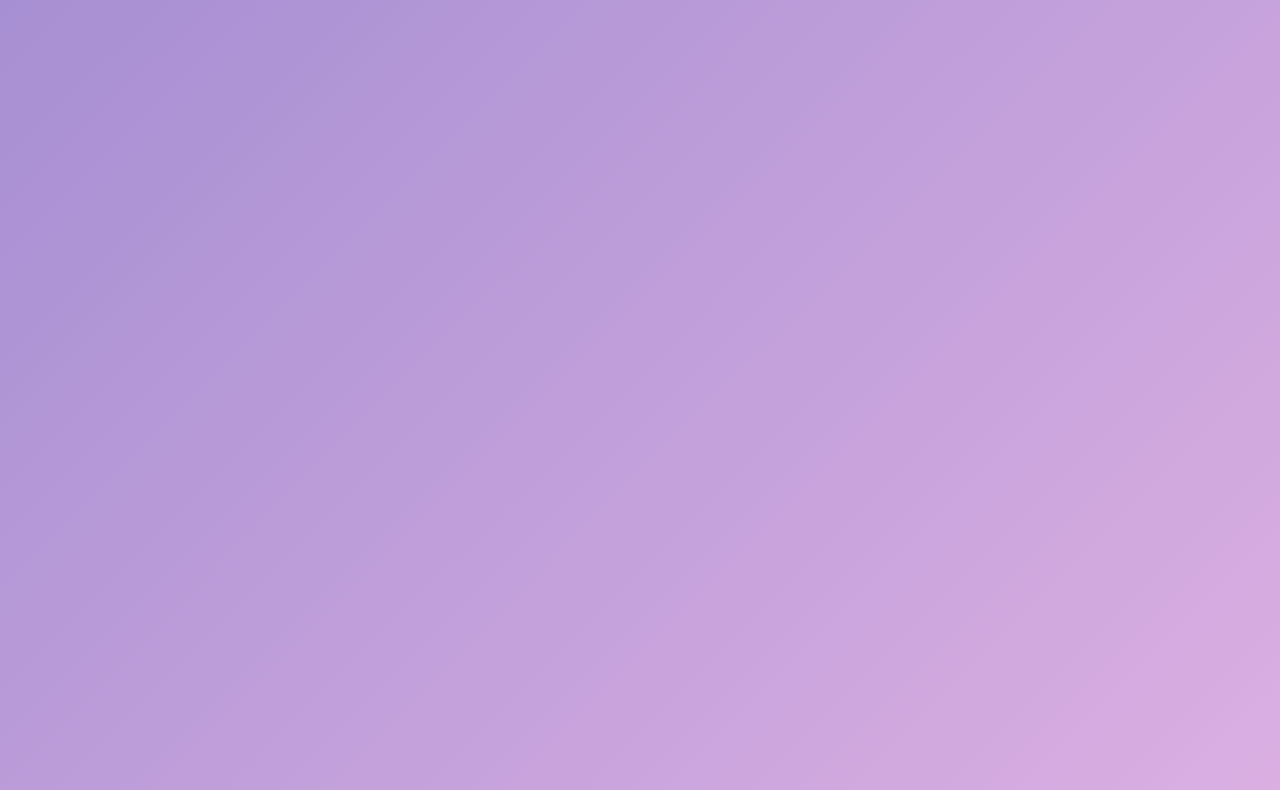
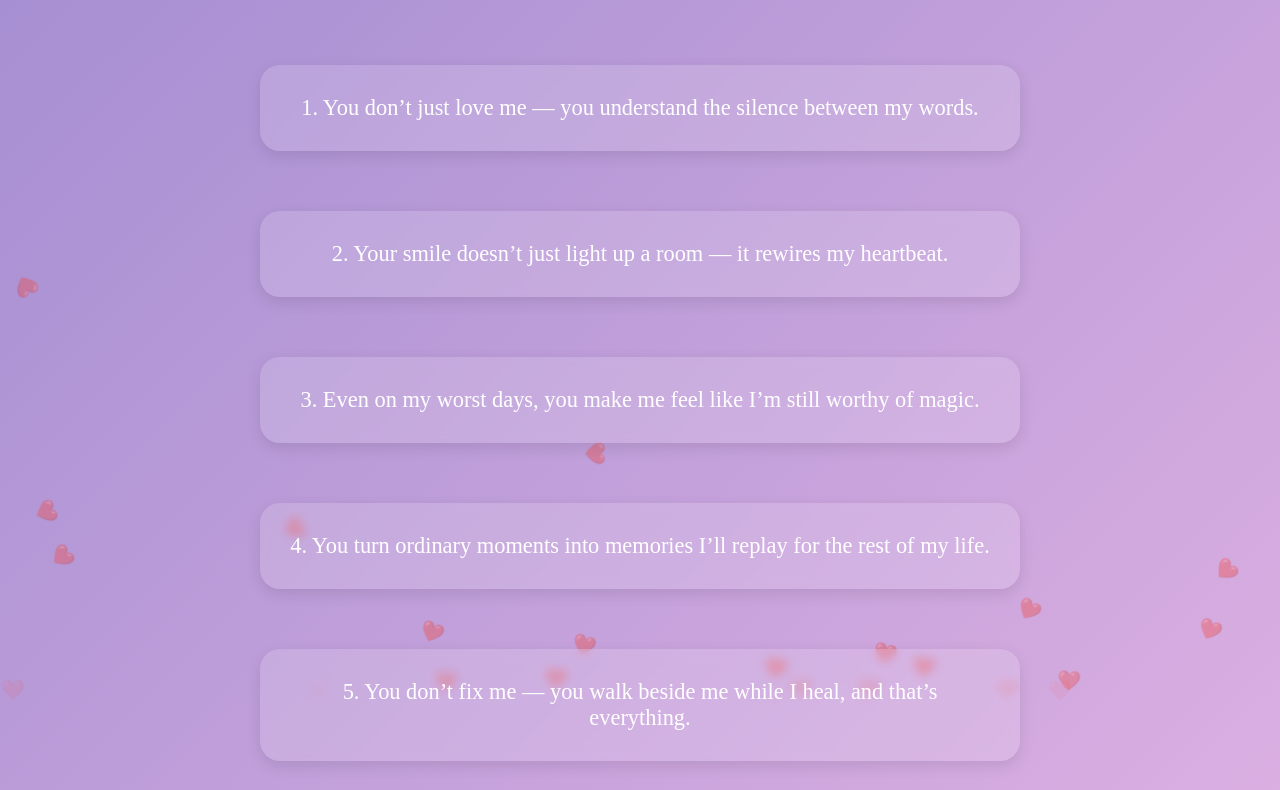
Before and after one commit to moviemania6696-gif/nikhill, a plain HTML site: page love.html in a window 1280 px wide. Shown: the part 199-989 px from the top of the page. Drawn offline with Linux system fonts and the light colour scheme.

Commit message:
Update love.html

```diff
--- a/love.html
+++ b/love.html
@@ -18,15 +18,47 @@
       color: #fff;
       text-align: center;
       overflow-x: hidden;
+      position: relative;
     }
 
     @import url('https://fonts.googleapis.com/css2?family=Playfair+Display:ital,wght@0,700;1,400&family=Dancing+Script:wght@700&display=swap');
+
+    /* Floating Hearts */
+    .heart {
+      position: absolute;
+      color: rgba(255, 255, 255, 0.6);
+      font-size: 1.2rem;
+      user-select: none;
+      z-index: -1;
+      animation: float 10s ease-in-out infinite;
+      opacity: 0;
+      animation-fill-mode: forwards;
+    }
+
+    @keyframes float {
+      0% {
+        transform: translateY(100vh) rotate(0deg);
+        opacity: 0;
+      }
+      10% {
+        opacity: 0.6;
+      }
+      90% {
+        opacity: 0.6;
+      }
+      100% {
+        transform: translateY(-20vh) rotate(360deg);
+        opacity: 0;
+      }
+    }
 
     h1 {
       font-family: 'Dancing Script', cursive;
       font-size: 3.5rem;
       margin-bottom: 50px;
       text-shadow: 2px 2px 8px rgba(0,0,0,0.3);
+      position: relative;
+      z-index: 10;
     }
 
     .line {
@@ -42,6 +74,8 @@
       opacity: 0;
       transform: translateY(40px);
       transition: all 0.8s cubic-bezier(0.175, 0.885, 0.32, 1.275);
+      position: relative;
+      z-index: 10;
     }
 
     .line.visible {
@@ -60,6 +94,8 @@
       cursor: pointer;
       font-family: 'Playfair Display', serif;
       transition: all 0.3s;
+      position: relative;
+      z-index: 10;
     }
 
     .nav-btn:hover {
@@ -69,6 +105,9 @@
   </style>
 </head>
 <body>
+  <!-- Floating Hearts -->
+  <div id="hearts-container"></div>
+
   <h1>🌹 10 Reasons My Soul Chose You</h1>
 
   <div class="line">1. You don’t just love me — you understand the silence between my words.</div>
@@ -87,7 +126,7 @@
   <button class="nav-btn" onclick="window.location.href='boundaries.html'">Next: Our Sacred Boundaries 💞</button>
 
   <script>
-      // Create floating hearts
+    // Create floating hearts
     const container = document.getElementById('hearts-container');
     for (let i = 0; i < 25; i++) {
       const heart = document.createElement('div');
```
